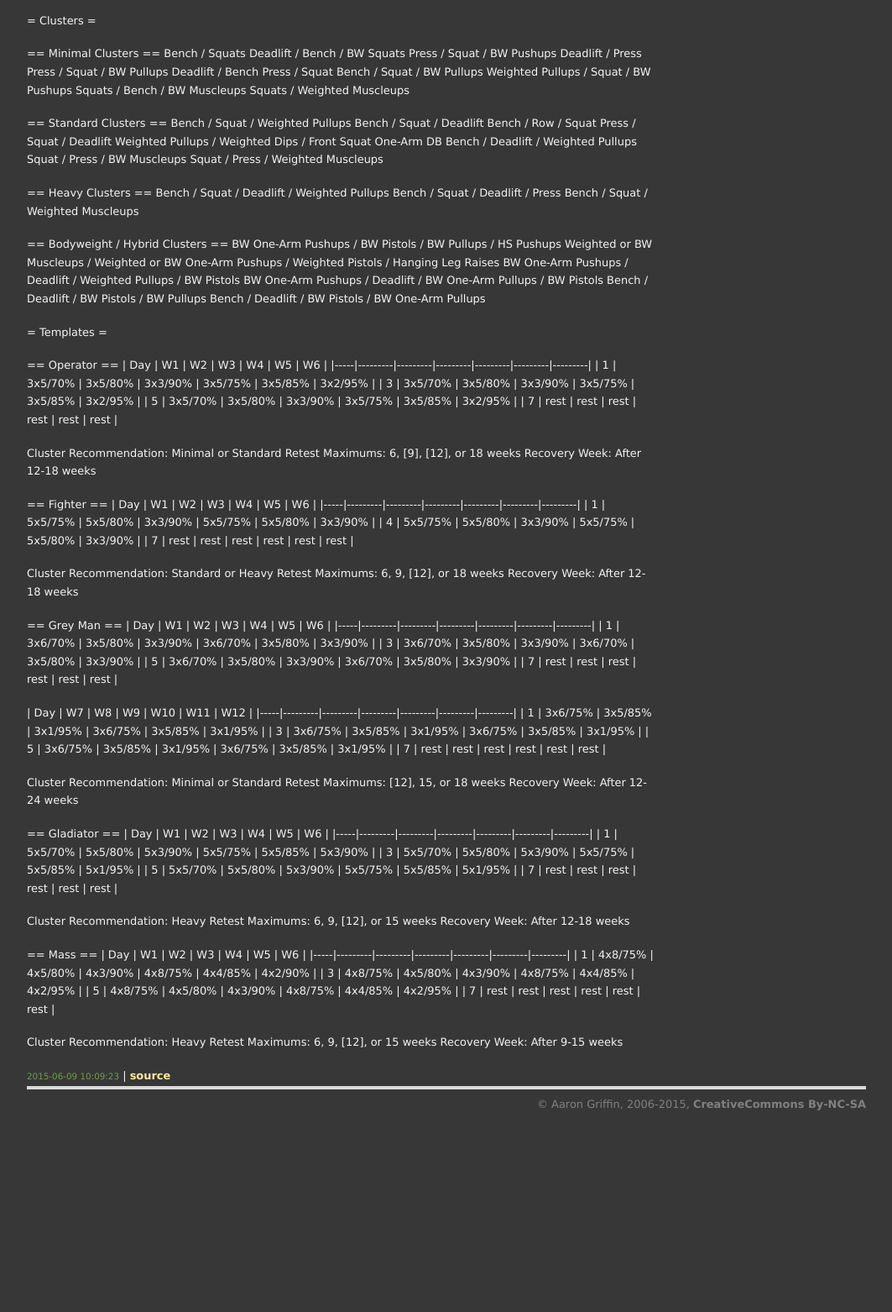
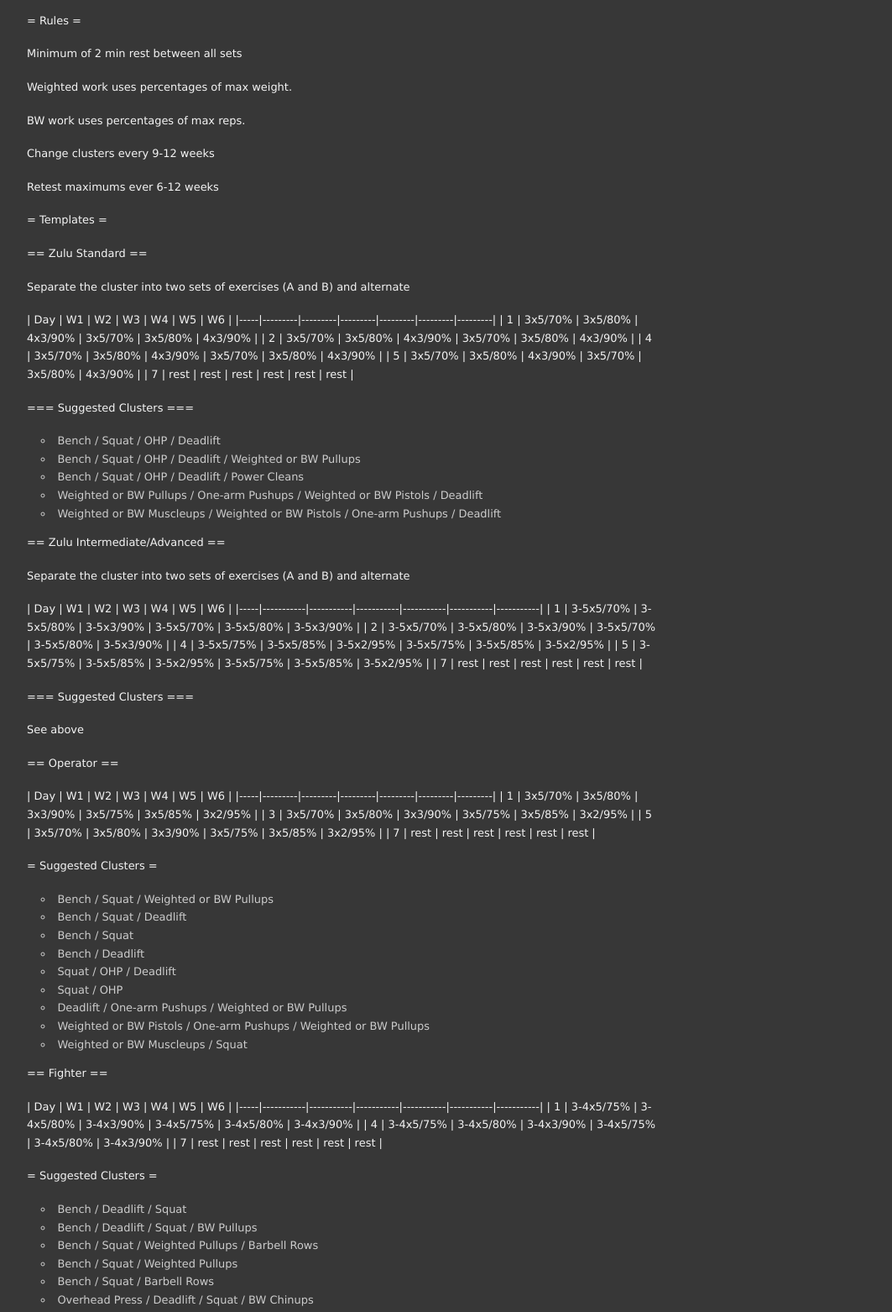
Before and after one commit to aaronmgriffin/phrakture.github.io, a plain HTML site: page tactical-barbell.html in a window 1280 px wide. Shown: the part 120-1682 px from the top of the page at 84% size, without its empty margins (108-1171 px from the left). Before the commit the page ends 1463 px from the top, so only its background shows below. Drawn offline with Linux system fonts and the light colour scheme; a script that the page names is missing.

Commit message:
TB updates

```diff
--- a/tactical-barbell.html
+++ b/tactical-barbell.html
@@ -17,97 +17,125 @@
         <div class="post">
             <span class="post-title"><a href="tactical-barbell.html"><h1>tactical-barbell.txt</h1></a></span>
             <div class="post-body">
-                <p>= Clusters =</p>
-<p>== Minimal Clusters ==
-Bench / Squats
-Deadlift / Bench / BW Squats
-Press / Squat / BW Pushups
-Deadlift / Press
-Press / Squat / BW Pullups
-Deadlift / Bench
-Press / Squat
-Bench / Squat / BW Pullups
-Weighted Pullups / Squat / BW Pushups
-Squats / Bench / BW Muscleups
-Squats / Weighted Muscleups</p>
-<p>== Standard Clusters ==
-Bench / Squat / Weighted Pullups
-Bench / Squat / Deadlift
-Bench / Row / Squat
-Press / Squat / Deadlift
-Weighted Pullups / Weighted Dips / Front Squat
-One-Arm DB Bench / Deadlift / Weighted Pullups
-Squat / Press / BW Muscleups
-Squat / Press / Weighted Muscleups</p>
-<p>== Heavy Clusters ==
-Bench / Squat / Deadlift / Weighted Pullups
-Bench / Squat / Deadlift / Press
-Bench / Squat / Weighted Muscleups</p>
-<p>== Bodyweight / Hybrid Clusters ==
-BW One-Arm Pushups / BW Pistols / BW Pullups / HS Pushups
-Weighted or BW Muscleups / Weighted or BW One-Arm Pushups / Weighted Pistols / Hanging Leg Raises
-BW One-Arm Pushups / Deadlift / Weighted Pullups / BW Pistols
-BW One-Arm Pushups / Deadlift / BW One-Arm Pullups / BW Pistols
-Bench / Deadlift / BW Pistols / BW Pullups
-Bench / Deadlift / BW Pistols / BW One-Arm Pullups</p>
+                <p>= Rules =</p>
+<p>Minimum of 2 min rest between all sets</p>
+<p>Weighted work uses percentages of max weight.</p>
+<p>BW work uses percentages of max reps.</p>
+<p>Change clusters every 9-12 weeks</p>
+<p>Retest maximums ever 6-12 weeks</p>
 <p>= Templates =</p>
-<p>== Operator ==
-| Day | W1      | W2      | W3      | W4      | W5      | W6      |
+<p>== Zulu Standard ==</p>
+<p>Separate the cluster into two sets of exercises (A and B) and alternate</p>
+<p>| Day | W1      | W2      | W3      | W4      | W5      | W6      |
+|-----|---------|---------|---------|---------|---------|---------|
+| 1   | 3x5/70% | 3x5/80% | 4x3/90% | 3x5/70% | 3x5/80% | 4x3/90% |
+| 2   | 3x5/70% | 3x5/80% | 4x3/90% | 3x5/70% | 3x5/80% | 4x3/90% |
+| 4   | 3x5/70% | 3x5/80% | 4x3/90% | 3x5/70% | 3x5/80% | 4x3/90% |
+| 5   | 3x5/70% | 3x5/80% | 4x3/90% | 3x5/70% | 3x5/80% | 4x3/90% |
+| 7   | rest    | rest    | rest    | rest    | rest    | rest    |</p>
+<p>=== Suggested Clusters ===</p>
+<ul>
+<li>Bench / Squat / OHP / Deadlift</li>
+<li>Bench / Squat / OHP / Deadlift / Weighted or BW Pullups</li>
+<li>Bench / Squat / OHP / Deadlift / Power Cleans</li>
+<li>Weighted or BW Pullups / One-arm Pushups / Weighted or BW Pistols / Deadlift</li>
+<li>Weighted or BW Muscleups / Weighted or BW Pistols / One-arm Pushups / Deadlift</li>
+</ul>
+<p>== Zulu Intermediate/Advanced ==</p>
+<p>Separate the cluster into two sets of exercises (A and B) and alternate</p>
+<p>| Day | W1        | W2        | W3        | W4        | W5        | W6        |
+|-----|-----------|-----------|-----------|-----------|-----------|-----------|
+| 1   | 3-5x5/70% | 3-5x5/80% | 3-5x3/90% | 3-5x5/70% | 3-5x5/80% | 3-5x3/90% |
+| 2   | 3-5x5/70% | 3-5x5/80% | 3-5x3/90% | 3-5x5/70% | 3-5x5/80% | 3-5x3/90% |
+| 4   | 3-5x5/75% | 3-5x5/85% | 3-5x2/95% | 3-5x5/75% | 3-5x5/85% | 3-5x2/95% |
+| 5   | 3-5x5/75% | 3-5x5/85% | 3-5x2/95% | 3-5x5/75% | 3-5x5/85% | 3-5x2/95% |
+| 7   | rest      | rest      | rest      | rest      | rest      | rest      |</p>
+<p>=== Suggested Clusters ===</p>
+<p>See above</p>
+<p>== Operator ==</p>
+<p>| Day | W1      | W2      | W3      | W4      | W5      | W6      |
 |-----|---------|---------|---------|---------|---------|---------|
 | 1   | 3x5/70% | 3x5/80% | 3x3/90% | 3x5/75% | 3x5/85% | 3x2/95% |
 | 3   | 3x5/70% | 3x5/80% | 3x3/90% | 3x5/75% | 3x5/85% | 3x2/95% |
 | 5   | 3x5/70% | 3x5/80% | 3x3/90% | 3x5/75% | 3x5/85% | 3x2/95% |
 | 7   | rest    | rest    | rest    | rest    | rest    | rest    |</p>
-<p>Cluster Recommendation: Minimal or Standard
-Retest Maximums: 6, [9], [12], or 18 weeks
-Recovery Week: After 12-18 weeks</p>
-<p>== Fighter ==
-| Day | W1      | W2      | W3      | W4      | W5      | W6      |
-|-----|---------|---------|---------|---------|---------|---------|
-| 1   | 5x5/75% | 5x5/80% | 3x3/90% | 5x5/75% | 5x5/80% | 3x3/90% |
-| 4   | 5x5/75% | 5x5/80% | 3x3/90% | 5x5/75% | 5x5/80% | 3x3/90% |
-| 7   | rest    | rest    | rest    | rest    | rest    | rest    |</p>
-<p>Cluster Recommendation: Standard or Heavy
-Retest Maximums: 6, 9, [12], or 18 weeks
-Recovery Week: After 12-18 weeks</p>
-<p>== Grey Man ==
-| Day | W1      | W2      | W3      | W4      | W5      | W6      |
-|-----|---------|---------|---------|---------|---------|---------|
-| 1   | 3x6/70% | 3x5/80% | 3x3/90% | 3x6/70% | 3x5/80% | 3x3/90% |
-| 3   | 3x6/70% | 3x5/80% | 3x3/90% | 3x6/70% | 3x5/80% | 3x3/90% |
-| 5   | 3x6/70% | 3x5/80% | 3x3/90% | 3x6/70% | 3x5/80% | 3x3/90% |
-| 7   | rest    | rest    | rest    | rest    | rest    | rest    |</p>
-<p>| Day | W7      | W8      | W9      | W10     | W11     | W12     |
-|-----|---------|---------|---------|---------|---------|---------|
-| 1   | 3x6/75% | 3x5/85% | 3x1/95% | 3x6/75% | 3x5/85% | 3x1/95% |
-| 3   | 3x6/75% | 3x5/85% | 3x1/95% | 3x6/75% | 3x5/85% | 3x1/95% |
-| 5   | 3x6/75% | 3x5/85% | 3x1/95% | 3x6/75% | 3x5/85% | 3x1/95% |
-| 7   | rest    | rest    | rest    | rest    | rest    | rest    |</p>
-<p>Cluster Recommendation: Minimal or Standard
-Retest Maximums: [12], 15, or 18 weeks
-Recovery Week: After 12-24 weeks</p>
-<p>== Gladiator ==
-| Day | W1      | W2      | W3      | W4      | W5      | W6      |
+<p>= Suggested Clusters =</p>
+<ul>
+<li>Bench / Squat / Weighted or BW Pullups</li>
+<li>Bench / Squat / Deadlift</li>
+<li>Bench / Squat</li>
+<li>Bench / Deadlift</li>
+<li>Squat / OHP / Deadlift</li>
+<li>Squat / OHP</li>
+<li>Deadlift / One-arm Pushups / Weighted or BW Pullups</li>
+<li>Weighted or BW Pistols / One-arm Pushups / Weighted or BW Pullups</li>
+<li>Weighted or BW Muscleups / Squat</li>
+</ul>
+<p>== Fighter ==</p>
+<p>| Day | W1        | W2        | W3        | W4        | W5        | W6        |
+|-----|-----------|-----------|-----------|-----------|-----------|-----------|
+| 1   | 3-4x5/75% | 3-4x5/80% | 3-4x3/90% | 3-4x5/75% | 3-4x5/80% | 3-4x3/90% |
+| 4   | 3-4x5/75% | 3-4x5/80% | 3-4x3/90% | 3-4x5/75% | 3-4x5/80% | 3-4x3/90% |
+| 7   | rest      | rest      | rest      | rest      | rest      | rest      |</p>
+<p>= Suggested Clusters =</p>
+<ul>
+<li>Bench / Deadlift / Squat</li>
+<li>Bench / Deadlift / Squat / BW Pullups</li>
+<li>Bench / Squat / Weighted Pullups / Barbell Rows</li>
+<li>Bench / Squat / Weighted Pullups</li>
+<li>Bench / Squat / Barbell Rows</li>
+<li>Overhead Press / Deadlift / Squat / BW Chinups</li>
+<li>Power Cleans / Squat / Bench</li>
+<li>One-arm Pushups / Weighted or BW Pistols / Deadlift / Weighted Pullups</li>
+<li>Squat / Weighted or BW Muscleups</li>
+<li>Squat / Bench</li>
+<li>Deadlift / Bench</li>
+<li>OHP / Squat</li>
+<li>Deadlift / OHP</li>
+</ul>
+<p>== Gladiator ==</p>
+<p>Two lifts only</p>
+<p>| Day | W1      | W2      | W3      | W4      | W5      | W6      |
 |-----|---------|---------|---------|---------|---------|---------|
 | 1   | 5x5/70% | 5x5/80% | 5x3/90% | 5x5/75% | 5x5/85% | 5x3/90% |
-| 3   | 5x5/70% | 5x5/80% | 5x3/90% | 5x5/75% | 5x5/85% | 5x1/95% |
+| 3   | 5x5/70% | 5x5/80% | 5x3/90% | 5x5/75% | 5x5/85% | 5x2/95% |
 | 5   | 5x5/70% | 5x5/80% | 5x3/90% | 5x5/75% | 5x5/85% | 5x1/95% |
 | 7   | rest    | rest    | rest    | rest    | rest    | rest    |</p>
-<p>Cluster Recommendation: Heavy
-Retest Maximums: 6, 9, [12], or 15 weeks
-Recovery Week: After 12-18 weeks</p>
-<p>== Mass ==
-| Day | W1      | W2      | W3      | W4      | W5      | W6      |
+<p>= Suggested Clusters =</p>
+<ul>
+<li>Bench / Squat</li>
+<li>Deadlift / OHP</li>
+<li>Deadlift / Bench</li>
+<li>Squat / OHP</li>
+<li>Squat / Weighted Pullups</li>
+<li>Weighted or BW Muscleups / Squat</li>
+<li>Weighted or BW Muscleups / Weighted or BW Pistols</li>
+<li>One-arm Pushups / Deadlift</li>
+<li>One-arm Pushups / Squat</li>
+<li>Weighted Dips / Squat</li>
+<li>Ring Dips / Deadlift</li>
+<li>Ring Dips / Front Squat</li>
+</ul>
+<p>== Mass ==</p>
+<p>Ignore the 2min minimum rest rule.</p>
+<p>| Day | W1      | W2      | W3      | W4      | W5      | W6      |
 |-----|---------|---------|---------|---------|---------|---------|
-| 1   | 4x8/75% | 4x5/80% | 4x3/90% | 4x8/75% | 4x4/85% | 4x2/90% |
-| 3   | 4x8/75% | 4x5/80% | 4x3/90% | 4x8/75% | 4x4/85% | 4x2/95% |
-| 5   | 4x8/75% | 4x5/80% | 4x3/90% | 4x8/75% | 4x4/85% | 4x2/95% |
+| 1   | 4x6/75% | 4x5/80% | 4x3/90% | 4x8/75% | 4x4/85% | 4x3/90% |
+| 3   | 4x6/75% | 4x5/80% | 4x3/90% | 4x8/75% | 4x4/85% | 4x3/90% |
+| 5   | 4x6/75% | 4x5/80% | 4x3/90% | 4x8/75% | 4x4/85% | 4x3/90% |
 | 7   | rest    | rest    | rest    | rest    | rest    | rest    |</p>
-<p>Cluster Recommendation: Heavy
-Retest Maximums: 6, 9, [12], or 15 weeks
-Recovery Week: After 9-15 weeks</p>
+<p>= Suggested Clusters =</p>
+<ul>
+<li>Squat / Bench / Deadlift</li>
+<li>Squat / Bench / Barbell Row</li>
+<li>Squat / Bench / Weighted Pullups</li>
+<li>Squat / Deadlift / OHP</li>
+<li>Squat / Barbell Row / OHP</li>
+<li>Deadlift / OHP / Weighted Pullups / BW Pistols</li>
+<li>Squat / Bench / Deadlift / BW Pullups</li>
+</ul>
             </div>
-            <span class="post-date">2015-06-09 10:09:23</span> | <span><a href="tactical-barbell.txt">source</a>
+            <span class="post-date">2015-06-09 11:21:52</span> | <span><a href="tactical-barbell.txt">source</a>
             <span class="post-comments">
                 <div id="disqus_thread"></div>
                 <script type="text/javascript" src="http://disqus.com/forums/phraktured/embed.js"></script>
```
Also changed, not shown: tactical-barbell.txt.
